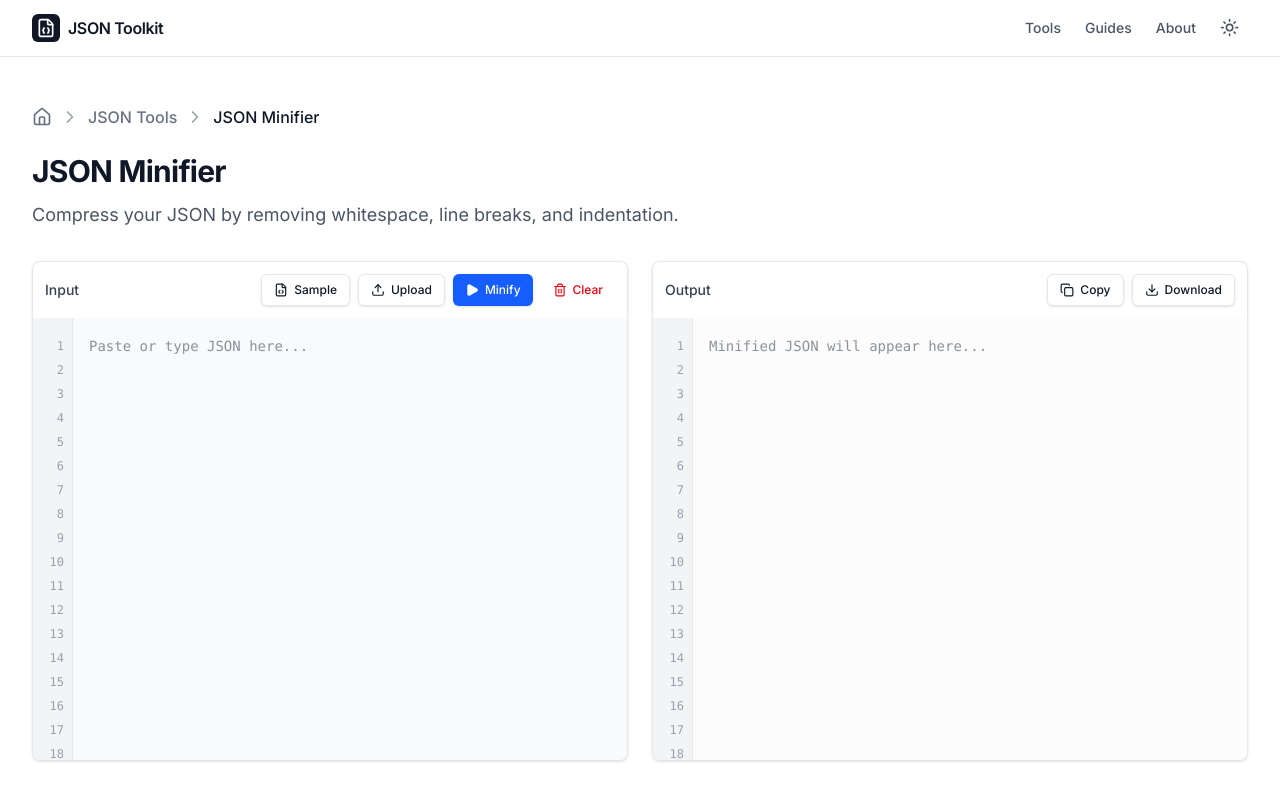
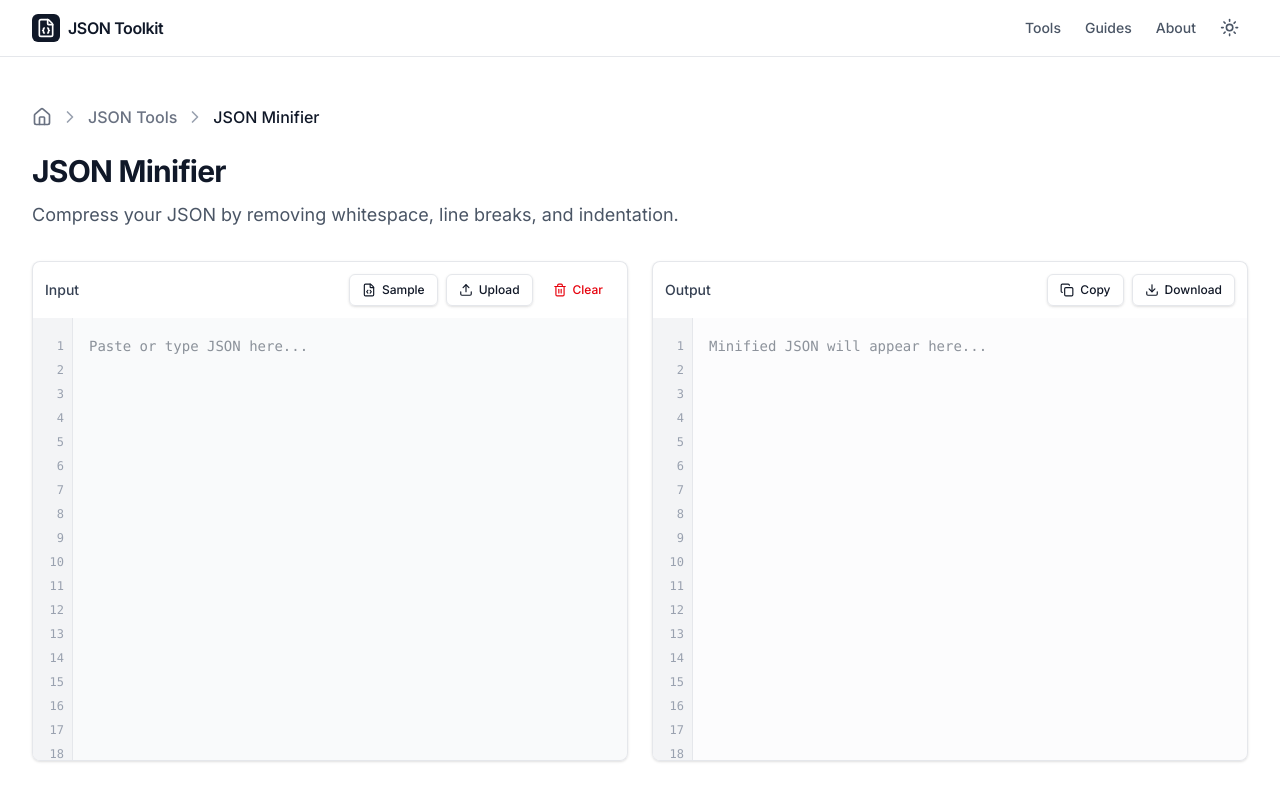
Before and after one commit to sunnytran123/json-toolkit, a Next.js app: page /json-minifier in a window 1280 px wide. Shown: the top 800 px of the page. Built offline with nearby package versions, Linux system fonts and the light colour scheme.

Commit message:
Implement auto-processing for formatter, validator and minifier

```diff
--- a/app/json-formatter/page.tsx
+++ b/app/json-formatter/page.tsx
@@ -1,6 +1,6 @@
 "use client";
 
-import React, { useState } from "react";
+import React, { useState, useEffect } from "react";
 import { PageContainer, ToolHeader } from "@/components/layout/PageContainer";
 import { JsonEditor } from "@/components/json/JsonEditor";
 import { JsonToolbar } from "@/components/json/JsonToolbar";
@@ -10,8 +10,7 @@ import { formatJson } from "@/lib/json/formatter";
 import { sampleData } from "@/lib/json/samples";
 import { useCopyToClipboard } from "@/hooks/useCopyToClipboard";
 import { useDownload } from "@/hooks/useDownload";
-import { Play } from "lucide-react";
-import { Button } from "@/components/ui/Button";
+// Button and Play removed as they are no longer needed
 import { faq } from "./faq";
 
 export default function JsonFormatterPage() {
@@ -22,17 +21,20 @@ export default function JsonFormatterPage() {
   const { copyToClipboard } = useCopyToClipboard();
   const { downloadFile } = useDownload();
 
-  const handleFormat = () => {
-    if (!input.trim()) return;
+  useEffect(() => {
+    if (!input.trim()) {
+      setOutput("");
+      setError(null);
+      return;
+    }
     try {
       const formatted = formatJson(input, space);
       setOutput(formatted);
       setError(null);
     } catch (e: any) {
       setError(e.message || "Invalid JSON");
-      setOutput("");
     }
-  };
+  }, [input, space]);
 
   const handleSample = () => {
     const data = JSON.stringify(sampleData.formatter, null, 2);
@@ -83,10 +85,6 @@ export default function JsonFormatterPage() {
                   <option value={2}>2 Spaces</option>
                   <option value={4}>4 Spaces</option>
                 </select>
-                <Button size="sm" onClick={handleFormat} className="gap-1.5 h-8 text-xs bg-blue-600 hover:bg-blue-700 text-white dark:bg-blue-600 dark:hover:bg-blue-700 dark:text-white border-0">
-                  <Play className="h-3.5 w-3.5 fill-current" />
-                  Format
-                </Button>
               </>
             }
           />
--- a/app/json-minifier/page.tsx
+++ b/app/json-minifier/page.tsx
@@ -1,6 +1,6 @@
 "use client";
 
-import React, { useState } from "react";
+import React, { useState, useEffect } from "react";
 import { PageContainer, ToolHeader } from "@/components/layout/PageContainer";
 import { JsonEditor } from "@/components/json/JsonEditor";
 import { JsonToolbar } from "@/components/json/JsonToolbar";
@@ -10,8 +10,7 @@ import { minifyJson } from "@/lib/json/minifier";
 import { sampleData } from "@/lib/json/samples";
 import { useCopyToClipboard } from "@/hooks/useCopyToClipboard";
 import { useDownload } from "@/hooks/useDownload";
-import { Play } from "lucide-react";
-import { Button } from "@/components/ui/Button";
+// Button and Play removed as they are no longer needed
 import { faq } from "./faq";
 
 export default function JsonMinifierPage() {
@@ -22,8 +21,13 @@ export default function JsonMinifierPage() {
   const { copyToClipboard } = useCopyToClipboard();
   const { downloadFile } = useDownload();
 
-  const handleMinify = () => {
-    if (!input.trim()) return;
+  useEffect(() => {
+    if (!input.trim()) {
+      setOutput("");
+      setError(null);
+      setStats(null);
+      return;
+    }
     try {
       const minified = minifyJson(input);
       setOutput(minified);
@@ -39,10 +43,8 @@ export default function JsonMinifierPage() {
       });
     } catch (e: any) {
       setError(e.message || "Invalid JSON");
-      setOutput("");
-      setStats(null);
     }
-  };
+  }, [input]);
 
   const handleSample = () => {
     const data = JSON.stringify(sampleData.minifier, null, 2);
@@ -93,12 +95,6 @@ export default function JsonMinifierPage() {
             onSample={handleSample}
             onClear={handleClear}
             onUpload={(content) => { setInput(content); setError(null); }}
-            actions={
-              <Button size="sm" onClick={handleMinify} className="gap-1.5 h-8 text-xs bg-blue-600 hover:bg-blue-700 text-white dark:bg-blue-600 dark:hover:bg-blue-700 dark:text-white border-0">
-                <Play className="h-3.5 w-3.5 fill-current" />
-                Minify
-              </Button>
-            }
           />
           <JsonEditor
             value={input}
--- a/app/json-validator/page.tsx
+++ b/app/json-validator/page.tsx
@@ -1,6 +1,6 @@
 "use client";
 
-import React, { useState } from "react";
+import React, { useState, useEffect } from "react";
 import { PageContainer, ToolHeader } from "@/components/layout/PageContainer";
 import { JsonEditor } from "@/components/json/JsonEditor";
 import { JsonToolbar } from "@/components/json/JsonToolbar";
@@ -8,7 +8,7 @@ import { RelatedTools } from "@/components/content/RelatedTools";
 import { FAQ } from "@/components/content/FAQ";
 import { validateJson } from "@/lib/json/validator";
 import { sampleData } from "@/lib/json/samples";
-import { CheckCircle, XCircle, Play } from "lucide-react";
+import { CheckCircle, XCircle } from "lucide-react";
 import { Button } from "@/components/ui/Button";
 import { faq } from "./faq";
 
@@ -17,7 +17,7 @@ export default function JsonValidatorPage() {
   const [isValid, setIsValid] = useState<boolean | null>(null);
   const [errorDetails, setErrorDetails] = useState<{ error?: string; line?: number; column?: number } | null>(null);
 
-  const handleValidate = () => {
+  useEffect(() => {
     if (!input.trim()) {
       setIsValid(null);
       setErrorDetails(null);
@@ -31,7 +31,7 @@ export default function JsonValidatorPage() {
     } else {
       setErrorDetails(null);
     }
-  };
+  }, [input]);
 
   const handleSample = () => {
     setInput(JSON.stringify(sampleData.validator, null, 2));
@@ -80,10 +80,6 @@ export default function JsonValidatorPage() {
               <>
                 <Button variant="outline" size="sm" onClick={handleInvalidSample} className="text-xs h-8">
                   Test Invalid
-                </Button>
-                <Button size="sm" onClick={handleValidate} className="gap-1.5 h-8 text-xs bg-blue-600 hover:bg-blue-700 text-white dark:bg-blue-600 dark:hover:bg-blue-700 dark:text-white border-0">
-                  <Play className="h-3.5 w-3.5 fill-current" />
-                  Validate
                 </Button>
               </>
             }
```
